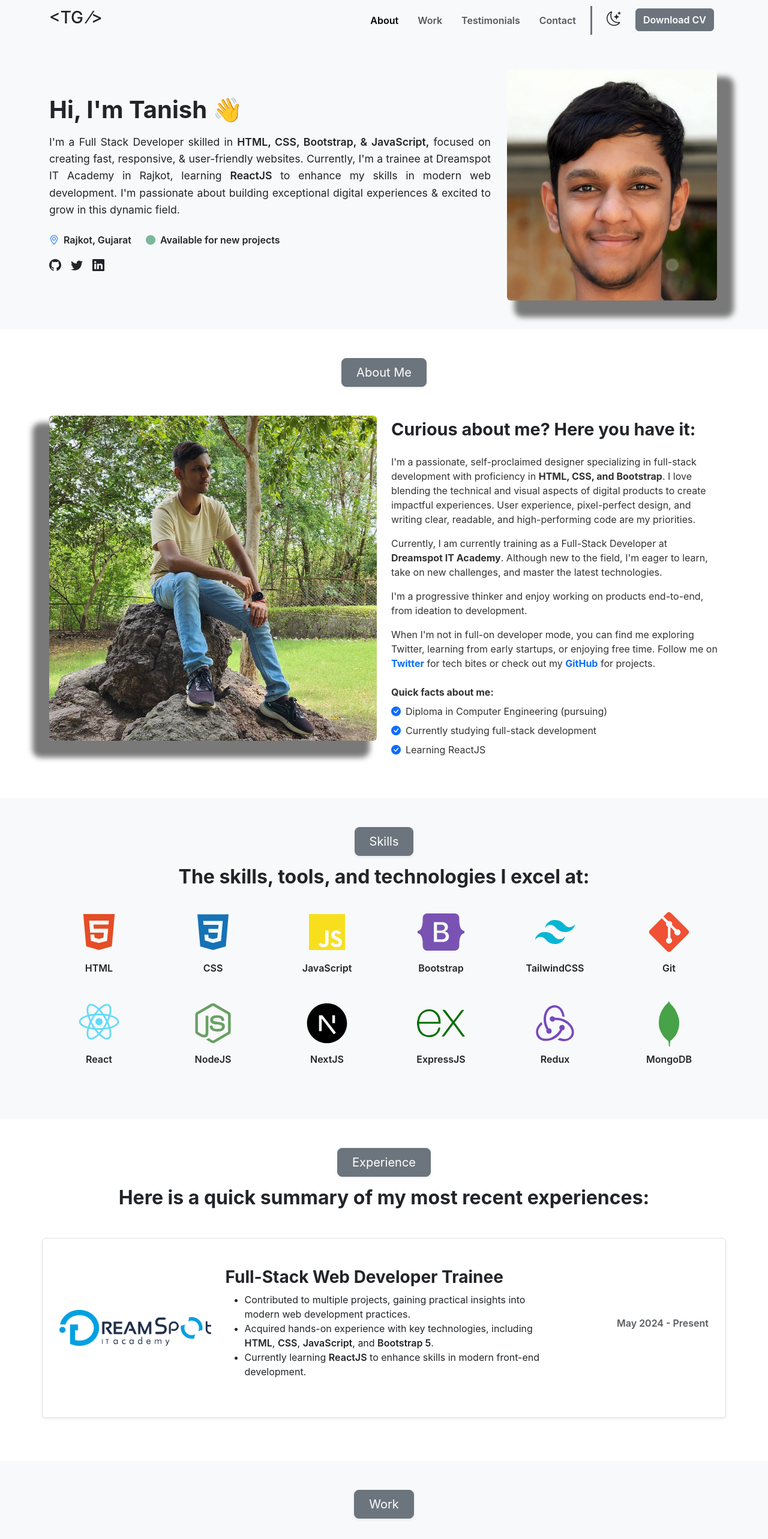
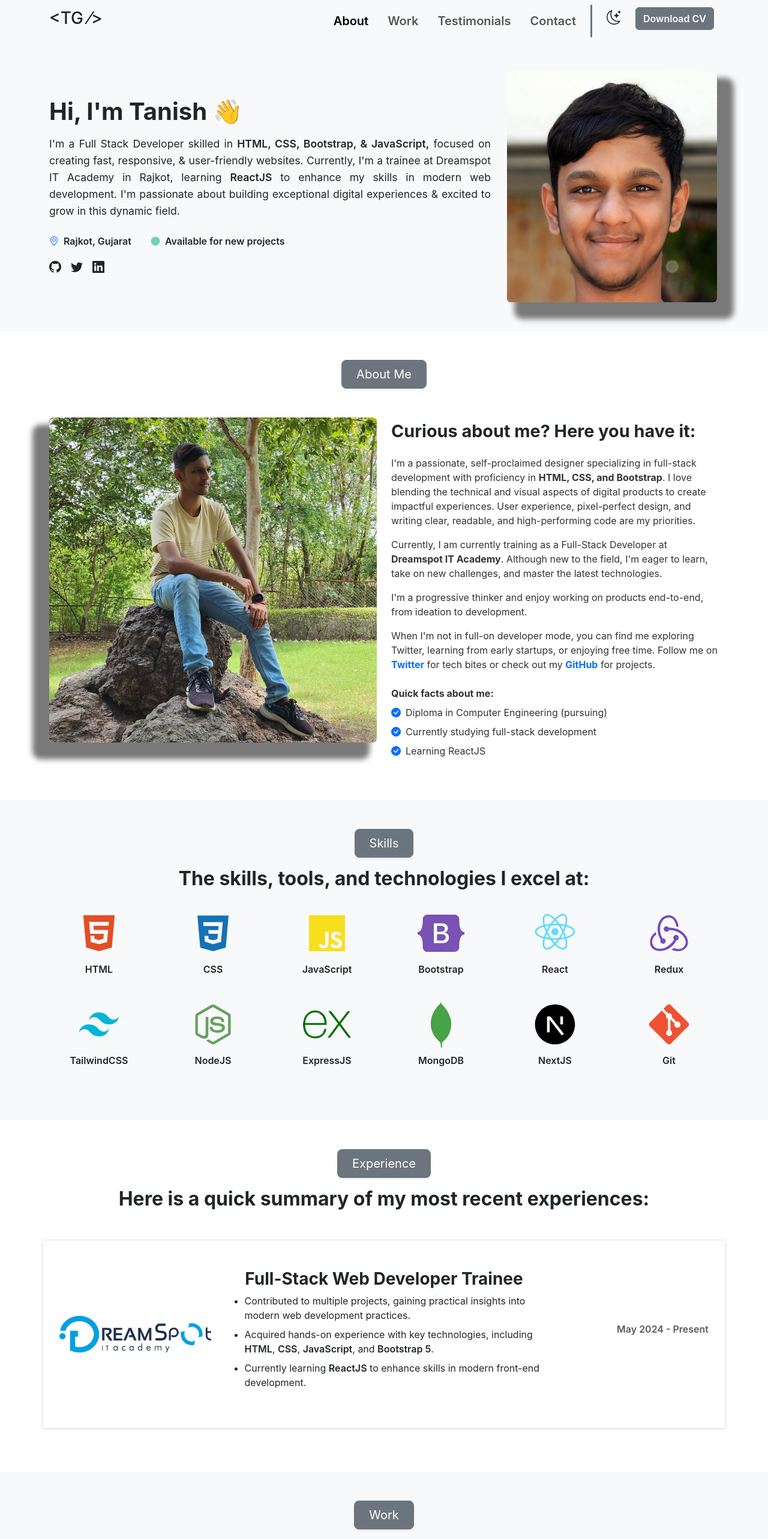
Before and after one commit to Tanishgol/potfolio, a React (Create React App) app: page / in a window 1280 px wide. Shown: the top 2566 px of the page at 60% size. Built offline with nearby package versions, Linux system fonts and the light colour scheme.

Commit message:
modified:   package-lock.json 	modified:   package.json 	modified:   src/Components/devinfo.jsx 	modified:   src/Components/experience.jsx 	modified:   src/Components/navbar.jsx 	modified:   src/Components/skills.jsx

```diff
--- a/package.json
+++ b/package.json
@@ -11,6 +11,7 @@
     "react-hot-toast": "^2.5.1",
     "react-icons": "^5.4.0",
     "react-scripts": "5.0.1",
+    "react-spinners": "^0.15.0",
     "web-vitals": "^4.2.4"
   },
   "scripts": {
--- a/src/Components/devinfo.jsx
+++ b/src/Components/devinfo.jsx
@@ -1,4 +1,5 @@
 import React from 'react';
+import { BounceLoader } from 'react-spinners';
 import '../Styles/globle.css';
 import tanishimage from '../Assets/Tanish_passport.jpg';
 
@@ -29,7 +30,7 @@ const Devinfo = () => {
                                     <span className="fw-semibold">Rajkot, Gujarat</span>
                                 </div>
                                 <div className="info-availability d-flex align-items-center">
-                                    <i className="bi bi-circle-fill text-success me-2 blinking-text" />
+                                    <BounceLoader className='mx-2' color="rgba(15, 185, 129, 1)" size={16} />
                                     <span className="fw-semibold">Available for new projects</span>
                                 </div>
                             </div>
--- a/src/Components/experience.jsx
+++ b/src/Components/experience.jsx
@@ -16,15 +16,15 @@ const Experience = () => {
                     </div>
                     <div className="row bg-tertiary align-items-center border rounded shadow-sm py-5 px-3 mb-4">
                         <div className="col-md-3 col-sm-12 col-12 col-4 text-center mb-3 mb-md-0">
-                            <img src={DreamSpotLogo} alt="DreamSpot IT Academy Logo" className="img-fluid" style={{ maxHeight: 100 }} />
+                            <img src={DreamSpotLogo} alt="DreamSpot IT Academy Logo" className="img-fluid" style={{ maxHeight: 90 }} />
                         </div>
                         <div className="col-md-6 col-sm-12 col-12">
-                            <h3 className="experience-heading fw-bold">Full-Stack Web Developer Trainee</h3>
+                            <h3 className="experience-heading fw-bold text-center">Full-Stack Web Developer Trainee</h3>
                             <ul>
-                                <li>
+                                <li className='mb-2'>
                                     Contributed to multiple projects, gaining practical insights into modern web development practices.
                                 </li>
-                                <li>
+                                <li className='mb-2'>
                                     Acquired hands-on experience with key technologies, including <span className='fw-semibold'>HTML</span>, <span className='fw-semibold'>CSS</span>, <span className='fw-semibold'>JavaScript</span>, and <span className='fw-semibold'>Bootstrap 5</span>.
                                 </li>
                                 <li>
--- a/src/Components/navbar.jsx
+++ b/src/Components/navbar.jsx
@@ -12,7 +12,7 @@ const Navbar = () => {
                     <button className="navbar-toggler" type="button" data-bs-toggle="collapse" data-bs-target="#navbarSupportedContent" aria-controls="navbarSupportedContent" aria-expanded="false" aria-label="Toggle navigation">
                         <span className="navbar-toggler-icon"></span>
                     </button>
-                    <div className="collapse navbar-collapse" id="navbarSupportedContent">
+                    <div className="collapse navbar-collapse text-center fs-5" id="navbarSupportedContent">
                         <ul className="navbar-nav ms-auto mb-2 mb-lg-0">
                             <li className="nav-item m-1 px-1 fw-semibold">
                                 <a className="nav-link active" aria-current="page" href="/">About</a>
--- a/src/Components/skills.jsx
+++ b/src/Components/skills.jsx
@@ -45,38 +45,38 @@ const Skills = () => {
                             <p className="Skills-Names mt-2 fw-semibold">Bootstrap</p>
                         </div>
                         <div className="col-6 col-md-4 col-lg-2 mb-4">
-                            <BiLogoTailwindCss className="display-1" style={{ color: "#06B6D4" }} />
-                            <p className="Skills-Names mt-2 fw-semibold">TailwindCSS</p>
+                            <BiLogoReact className="display-1" style={{ color: "#61DAFB" }} />
+                            <p className="Skills-Names mt-2 fw-semibold">React</p>
                         </div>
                         <div className="col-6 col-md-4 col-lg-2 mb-4">
-                            <BiLogoGit className="bi bi-git display-1" style={{ color: "#F05033" }} />
-                            <p className="Skills-Names mt-2 fw-semibold">Git</p>
+                            <BiLogoRedux className="display-1" style={{ color: "#764ABC" }} />
+                            <p className="Skills-Names mt-2 fw-semibold">Redux</p>
                         </div>
                     </div>
                     <div className="row text-center">
                         <div className="col-6 col-md-4 col-lg-2 mb-4">
-                            <BiLogoReact className="display-1" style={{ color: "#61DAFB" }} />
-                            <p className="Skills-Names mt-2 fw-semibold">React</p>
+                            <BiLogoTailwindCss className="display-1" style={{ color: "#06B6D4" }} />
+                            <p className="Skills-Names mt-2 fw-semibold">TailwindCSS</p>
                         </div>
                         <div className="col-6 col-md-4 col-lg-2 mb-4">
                             <BiLogoNodejs className="display-1" style={{ color: "#68A063" }} />
                             <p className="Skills-Names mt-2 fw-semibold">NodeJS</p>
                         </div>
                         <div className="col-6 col-md-4 col-lg-2 mb-4">
+                            <SiExpress className="display-1" style={{ color: "#026E00" }} />
+                            <p className="Skills-Names mt-2 fw-semibold">ExpressJS</p>
+                        </div>
+                        <div className="col-6 col-md-4 col-lg-2 mb-4">
+                            <DiMongodb className="display-1" style={{ color: "#47A248" }} />
+                            <p className="Skills-Names mt-2 fw-semibold">MongoDB</p>
+                        </div>
+                        <div className="col-6 col-md-4 col-lg-2 mb-4">
                             <RiNextjsFill className="display-1" style={{ color: "#000000" }} />
                             <p className="Skills-Names mt-2 fw-semibold">NextJS</p>
                         </div>
                         <div className="col-6 col-md-4 col-lg-2 mb-4">
-                            <SiExpress className="display-1" style={{ color: "#026E00" }} />
-                            <p className="Skills-Names mt-2 fw-semibold">ExpressJS</p>
-                        </div>
-                        <div className="col-6 col-md-4 col-lg-2 mb-4">
-                            <BiLogoRedux className="display-1" style={{ color: "#764ABC" }} />
-                            <p className="Skills-Names mt-2 fw-semibold">Redux</p>
-                        </div>
-                        <div className="col-6 col-md-4 col-lg-2 mb-4">
-                            <DiMongodb className="display-1" style={{ color: "#47A248" }} />
-                            <p className="Skills-Names mt-2 fw-semibold">MongoDB</p>
+                            <BiLogoGit className="bi bi-git display-1" style={{ color: "#F05033" }} />
+                            <p className="Skills-Names mt-2 fw-semibold">Git</p>
                         </div>
                     </div>
                 </div>
```
Also changed, not shown: 1 other file (tests, documents, lock files or other folders).
